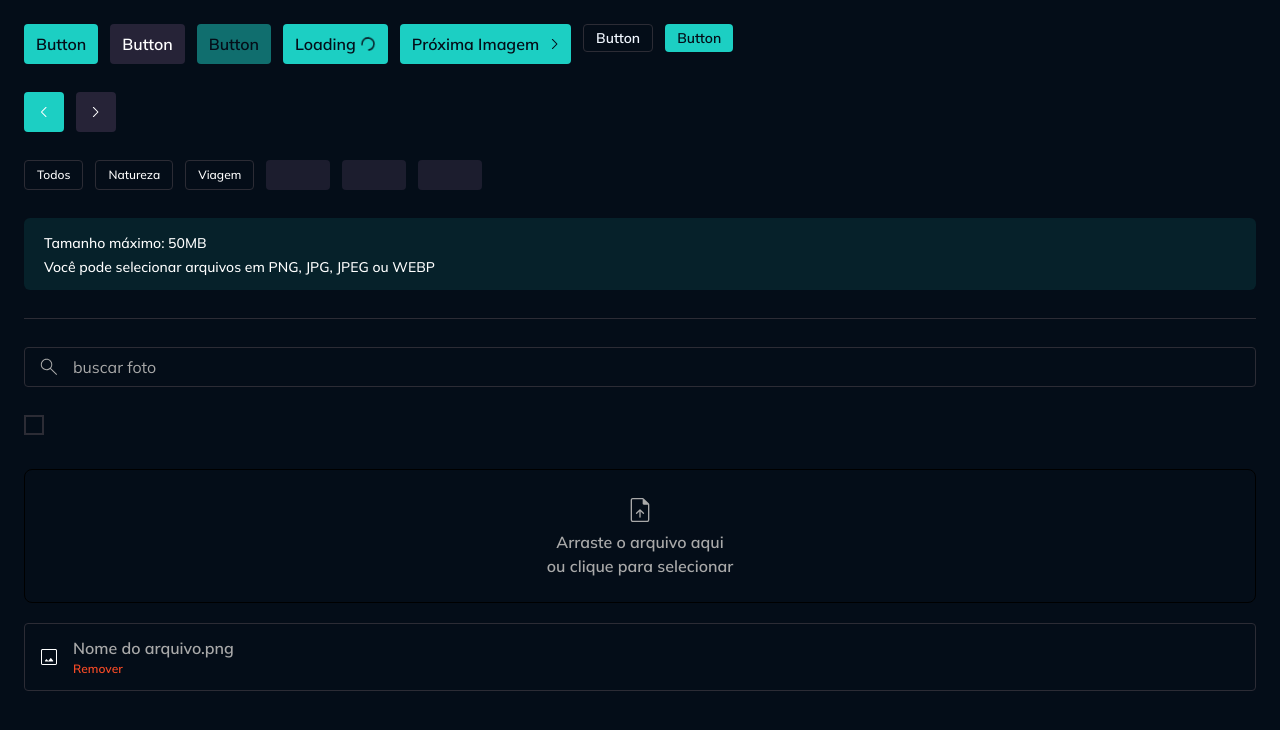
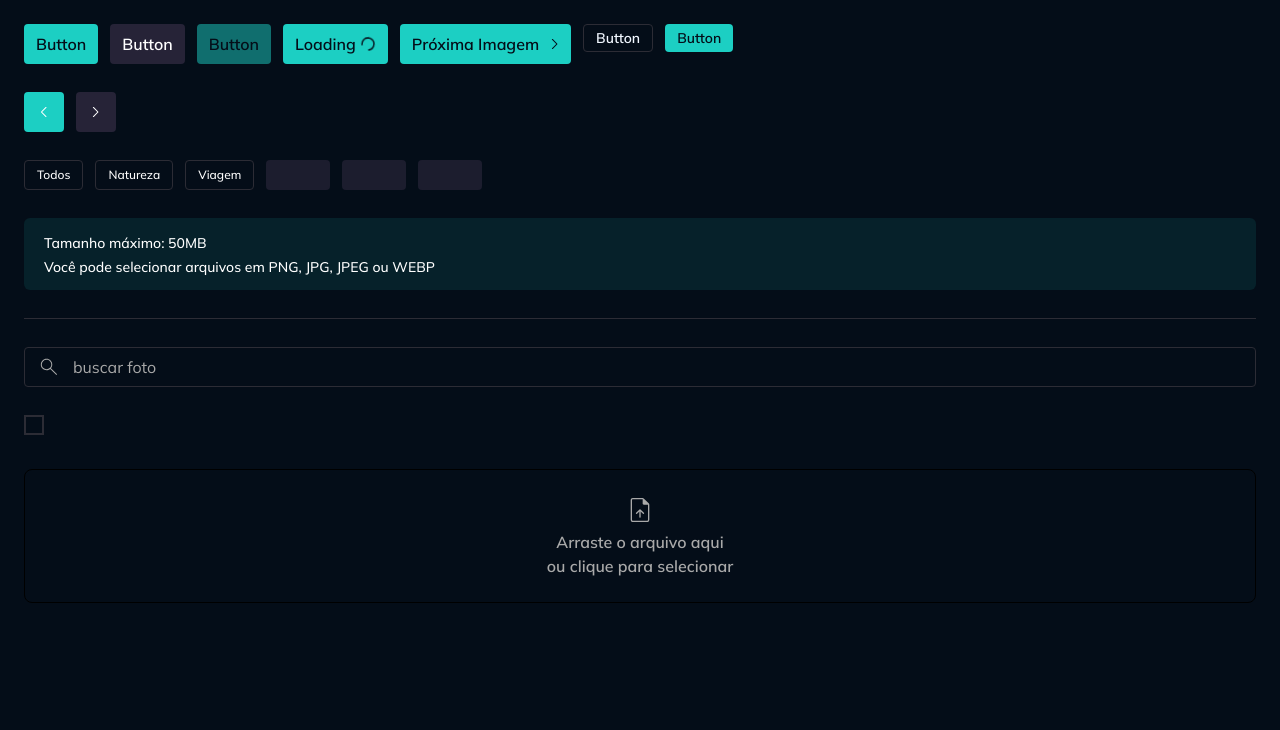
Before and after one commit to leoperass/gallery-plus, a React (Vite) app: page / in a window 1280 px wide. Shown: the top 730 px of the page. Built offline with nearby package versions, Linux system fonts and the light colour scheme.

Commit message:
feat: add InputSingleFile component with validation and RHF integration

```diff
--- a/package.json
+++ b/package.json
@@ -16,11 +16,13 @@
     "@fastify/cors": "8.5.0",
     "@fastify/multipart": "^8.0.0",
     "@fastify/static": "^7.0.0",
+    "@hookform/resolvers": "^5.2.2",
     "@tailwindcss/vite": "^4.1.10",
     "classnames": "^2.5.1",
     "fastify": "^4.24.3",
     "react": "^19.1.0",
     "react-dom": "^19.1.0",
+    "react-hook-form": "^7.69.0",
     "tailwind-variants": "^1.0.0",
     "tailwindcss": "^4.1.10",
     "zod": "^3.22.4"
--- a/src/App.tsx
+++ b/src/App.tsx
@@ -9,8 +9,11 @@ import InputText from "./components/input-text";
 import SearchIcon from "./assets/icons/search.svg?react"
 import InputCheckbox from "./components/input-checkbox";
 import InputSingleFile from "./components/input-single-file";
+import {useForm} from "react-hook-form";
 
 export default function App() {
+	const form = useForm();
+
 	return (
 		<div className="grid gap-7 p-6">
 			<div className="flex gap-3">
@@ -62,7 +65,12 @@ export default function App() {
 			</div>
 
 			<div>
-				<InputSingleFile />
+				<InputSingleFile
+					form={form}
+					allowedExtensions={['png', 'jpg', 'jpeg', 'webp']}
+					maxFileSizeInMB={50}
+					{...form.register('file')}
+				/>
 			</div>
 		</div>
 	);
--- a/src/components/input-single-file.tsx
+++ b/src/components/input-single-file.tsx
@@ -3,6 +3,8 @@ import Text, { textVariants } from "./text";
 import Icon from "./icon";
 import UploadFileIcon from "../assets/icons/upload-file.svg?react";
 import FileImageIcon from "../assets/icons/image.svg?react"
+import {useWatch} from "react-hook-form";
+import React from "react";
 
 export const inputSingleFileVariants = tv({
     base: `
@@ -36,18 +38,55 @@ export const inputSingleFileIconVariants = tv({
 interface InputSingleFileProps
     extends VariantProps<typeof inputSingleFileVariants>,
         Omit<React.ComponentProps<"input">, "size"> {
+    form: any;
+    allowedExtensions: string[];
+    maxFileSizeInMB: number;
     error?: React.ReactNode
 }
 
-export default function InputSingleFile({size, error}: InputSingleFileProps) {
+export default function InputSingleFile({
+    form,
+    size,
+    error,
+    allowedExtensions,
+    maxFileSizeInMB,
+    ...props
+}: InputSingleFileProps) {
+    const formValues = useWatch({control: form.control});
+    const name = props.name || "";
+    const formFile: File = React.useMemo(
+        () => formValues[name]?.[0],
+        [formValues,name]
+    );
+    const {fileExtension, fileSize} = React.useMemo(() => ({
+        fileExtension: formFile?.name?.split('.')?.pop()?.toLowerCase() || "",
+        fileSize: formFile?.size || 0
+    }), [formFile])
+
+    function isValidExtension() {
+        return allowedExtensions.includes(fileExtension);
+    }
+
+    function isValidSize() {
+        return fileSize <= maxFileSizeInMB * 1024 * 1024;
+    }
+
+    function isValidFile() {
+        return isValidExtension() && isValidSize();
+    }
+
     return (
-        <div className="w-full relative cursor-pointer">
-            <div className="relative group">
+        <div>
+            {!formFile || !isValidFile() ?
+            (
+                <>
+                    <div className="w-full relative group cursor-pointer">
                         <input type="file"
                             className={`
                                 absolute top-0 right-0 w-full h-full
                                 opacity-0 cursor-pointer
                             `}
+                            {...props}
                         />
                         <div className={inputSingleFileVariants({size})}>
                             <Icon svg={UploadFileIcon} className={inputSingleFileIconVariants({size})} />
@@ -57,23 +96,37 @@ export default function InputSingleFile({size, error}: InputSingleFileProps) {
                                 ou clique para selecionar
                             </Text>
                         </div>
+                    </div>
+                        <div className="flex flex-col gap-1 mt-1">
+                            {formFile && !isValidExtension() && (
+                                <Text variant="label-small" className="text-accent-red">
+                                    Tipo de arquivo inválido
+                                </Text>
+                            )}
+                            {formFile && !isValidSize() && (
+                                <Text variant="label-small" className="text-accent-red">
+                                    O tamanho do arquivo ultrapassa o máximo
+                                </Text>
+                            )}
                             {error && (
                                 <Text variant="label-small" className="text-accent-red">
-                        Erro no campo
+                                    {error}
                                 </Text>
                             )}
                         </div>
-
+                </>
+            ) : (
                 <div className={`
                     flex gap-3 items-center
                     border border-solid border-border-primary mt-5
                     p-3 rounded
-            `}>
+                    `}
+                >
                     <Icon svg={FileImageIcon} className="fill-white w-6 h-6" />
                     <div className="flex flex-col">
                         <div className="truncate max-w-80">
                             <Text variant="label-medium" className="text-placeholder">
-                            Nome do arquivo.png
+                                {formFile.name}
                             </Text>
                         </div>
                         <div className="flex">
@@ -83,6 +136,9 @@ export default function InputSingleFile({size, error}: InputSingleFileProps) {
                                     variant: "label-small",
                                     className: "text-accent-red cursor-pointer hover:underline"
                                 })}
+                                onClick={() => {
+                                    form.setValue(name, undefined);
+                                }}
                             >
                                 Remover
                             </button>
@@ -90,6 +146,9 @@ export default function InputSingleFile({size, error}: InputSingleFileProps) {
 
                     </div>
                 </div>
+            )}
+
+
         </div>
     );
 }
```
Also changed, not shown: 1 other file (tests, documents, lock files or other folders). Lines whose indentation alone changed are shown as unchanged.
